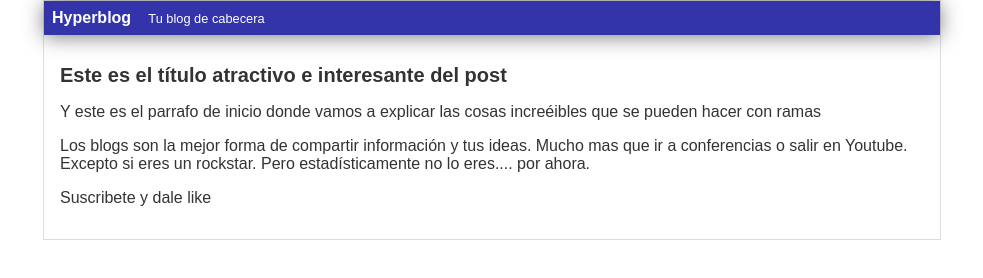
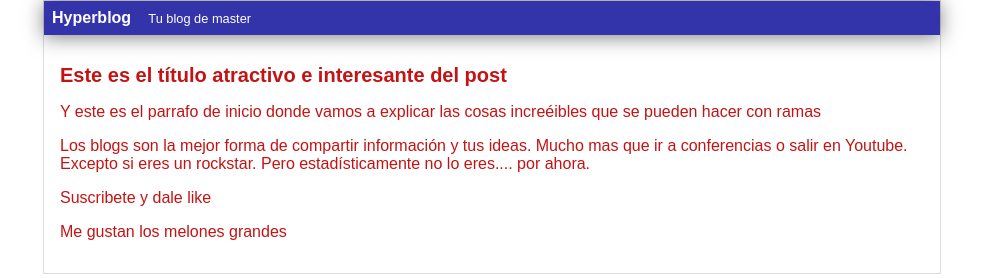
Before and after one commit to D0nlist4r/origen, a plain HTML site: page Ppost/index.html in a window 1280 px wide. Shown: the whole page, without its empty margins (148-1131 px from the left). Drawn offline with Linux system fonts and the light colour scheme.

Commit message:
mirar conflictos

```diff
--- a/Ppost/Css/estilos.css
+++ b/Ppost/Css/estilos.css
@@ -1,6 +1,6 @@
 body
 {
-    color: #333;
+    color: rgb(197, 19, 19);
     text-align: center;
     font-family: Arial;
     font-size: 16px;
--- a/Ppost/index.html
+++ b/Ppost/index.html
@@ -1,19 +1,20 @@
 <html>
     <head>
-        <title>El titulo del post</title>
+        <title>El titulo del mensaje</title>
         <link rel="stylesheet" href="css/estilos.css" />
     </head>
     <body>
         <div id="container">
             <div id="cabecera">
                 Hyperblog
-                <span id="tagline">Tu blog de cabecera</span>
+                <span id="tagline">Tu blog de master</span>
             </div>
             <div id="post">
                 <h1>Este es el título atractivo e interesante del post</h1>
                 <p>Y este es el parrafo de inicio donde vamos a explicar las cosas increéibles que se pueden hacer con ramas</p>
                 <p>Los blogs son la mejor forma de compartir información y tus ideas. Mucho mas que ir a conferencias o salir en Youtube. Excepto si eres un rockstar. Pero estadísticamente no lo eres.... por ahora.</p>
                 <p>Suscribete y dale like</p>
+                <p>Me gustan los melones grandes</p>
             </div>
         </div>
     </body>
```
